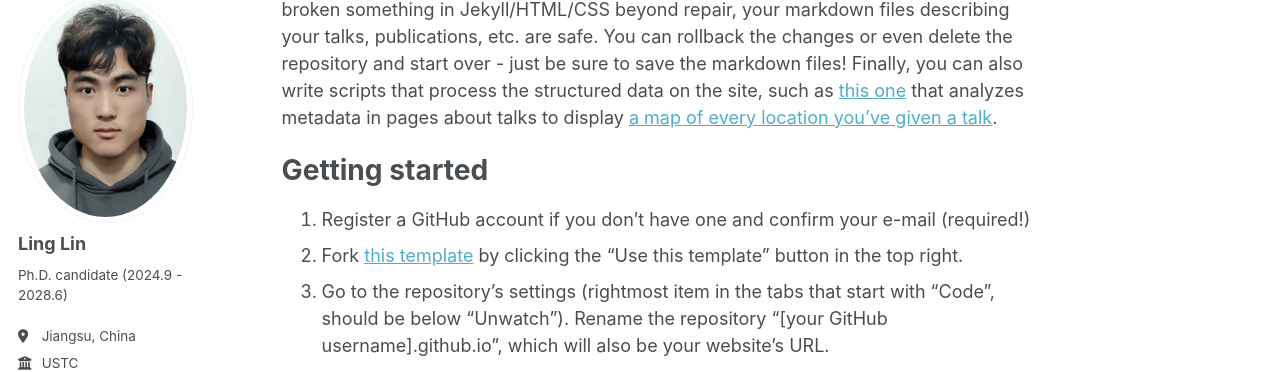
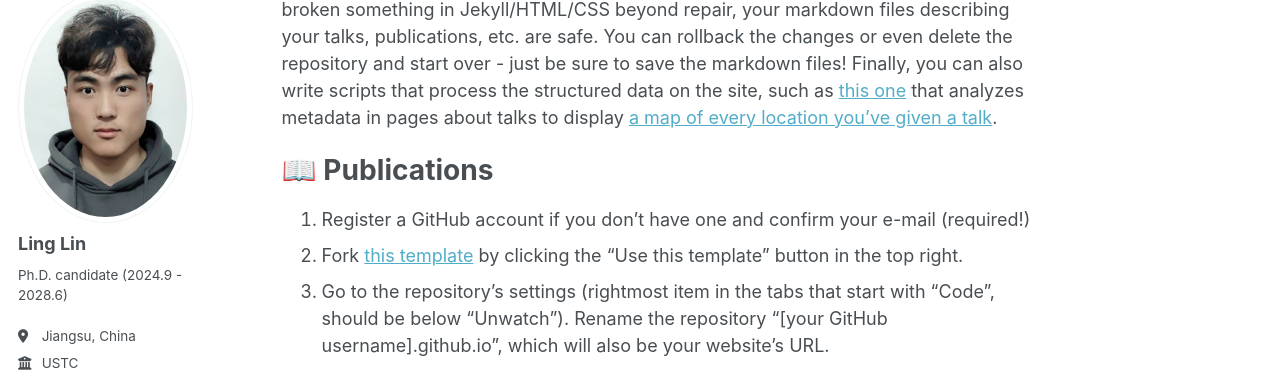
Before and after one commit to LingLin-ll/LingLin-ll.github.io, a Jekyll site: the page built from _pages/about.md, in a window 1280 px wide and 900 px high, scrolled down 565 px. Shown: the part 107-479 px from the top of the window. Built offline with Jekyll 4.4.1, drawn with Linux system fonts in a browser that asks for light colours; some web fonts are replaced.

Commit message:
Update about.md

```diff
--- a/_pages/about.md
+++ b/_pages/about.md
@@ -15,7 +15,7 @@ Like many other Jekyll-based GitHub Pages templates, Academic Pages makes you se
 
 Many of the features of dynamic content management systems (like Wordpress) can be achieved in this fashion, using a fraction of the computational resources and with far less vulnerability to hacking and DDoSing. You can also modify the theme to your heart's content without touching the content of your site. If you get to a point where you've broken something in Jekyll/HTML/CSS beyond repair, your markdown files describing your talks, publications, etc. are safe. You can rollback the changes or even delete the repository and start over - just be sure to save the markdown files! Finally, you can also write scripts that process the structured data on the site, such as [this one](https://github.com/academicpages/academicpages.github.io/blob/master/talkmap.ipynb) that analyzes metadata in pages about talks to display [a map of every location you've given a talk](https://academicpages.github.io/talkmap.html).
 
-Getting started
+📖 Publications
 ======
 1. Register a GitHub account if you don't have one and confirm your e-mail (required!)
 1. Fork [this template](https://github.com/academicpages/academicpages.github.io) by clicking the "Use this template" button in the top right.
```
